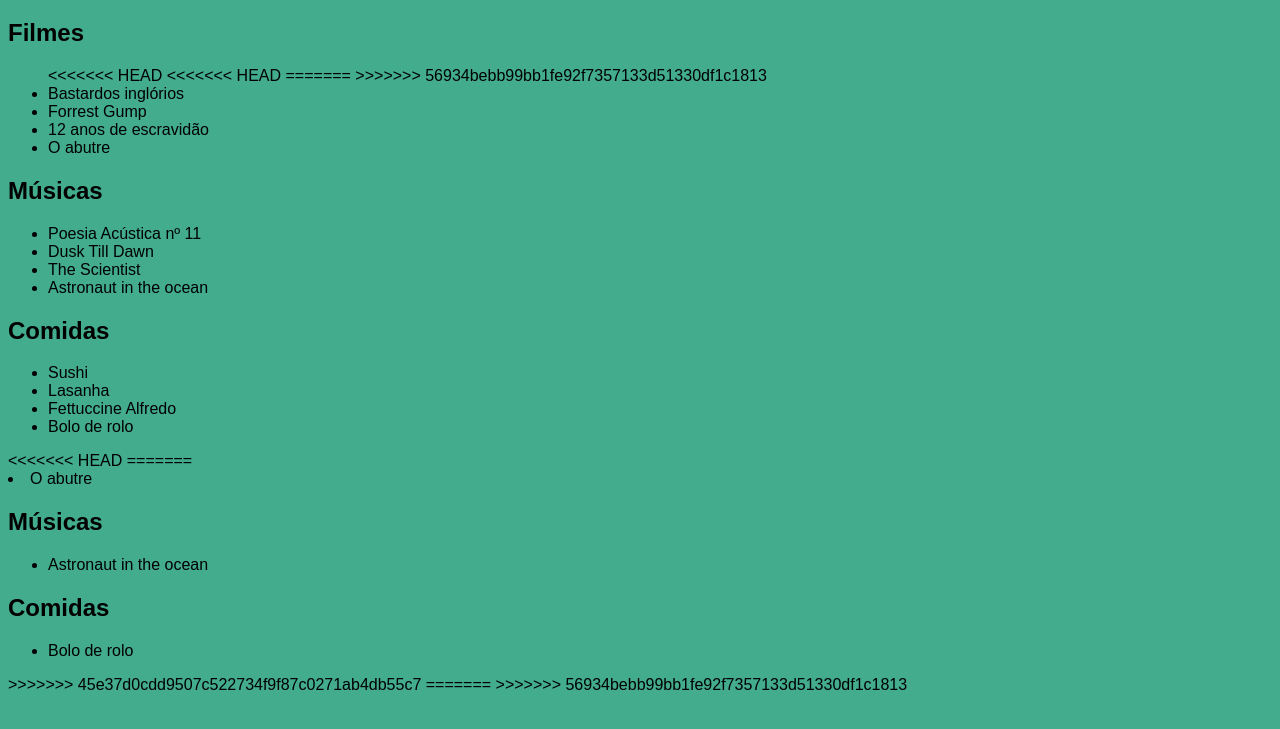
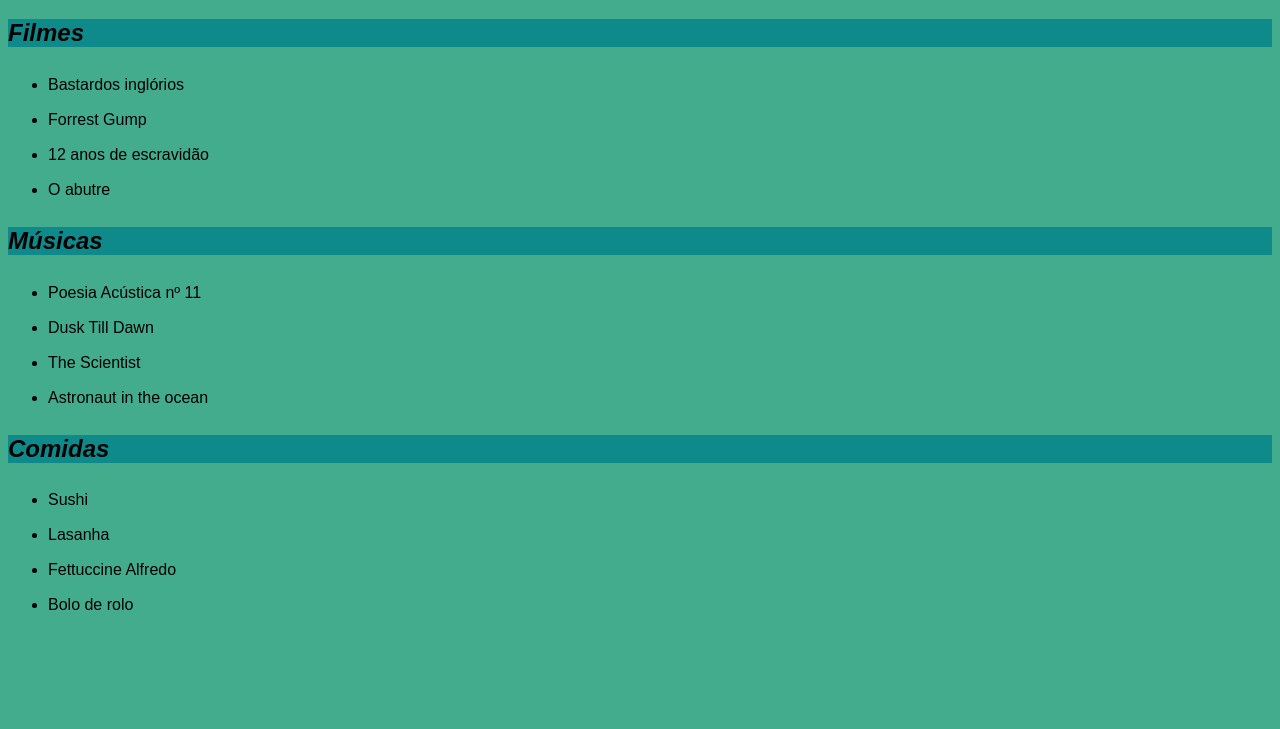
Before and after one commit to FernandoCavalcantii/desafio1, a plain HTML site: page index.html in a window 1280 px wide. Shown: the part 61-790 px from the top of the page. Drawn offline with Linux system fonts and the light colour scheme.

Commit message:
adiciona alteraçoes no arquivo

```diff
--- a/index.html
+++ b/index.html
@@ -15,25 +15,33 @@
       text-align: center;
     }
 
+    h2 {
+      font-style: italic;
+    }
+
+    ul {
+      line-height: 35px;
+    }
+
+    #titulo-style {
+      background-color: rgb(14, 138, 138);
+    }
+
   </style>
 </head>
 <body>
 
   <h1>Lista Conjunta</h1>
 
-  <h2>Filmes</h2>
+  <h2 id="titulo-style">Filmes</h2>
   <ul>
-<<<<<<< HEAD
-<<<<<<< HEAD
-=======
->>>>>>> 56934bebb99bb1fe92f7357133d51330df1c1813
     <li>Bastardos inglórios</li>
     <li>Forrest Gump</li>
     <li>12 anos de escravidão</li>
     <li>O abutre</li>
   </ul>
 
-  <h2>Músicas</h2>
+  <h2 id="titulo-style">Músicas</h2>
   <ul>
     <li>Poesia Acústica nº 11</li>
     <li>Dusk Till Dawn</li>
@@ -41,28 +49,12 @@
     <li>Astronaut in the ocean</li>
   </ul>
 
-  <h2>Comidas</h2>
+  <h2 id="titulo-style">Comidas</h2>
   <ul>
     <li>Sushi</li>
     <li>Lasanha</li>
     <li>Fettuccine Alfredo</li>
     <li>Bolo de rolo</li>
   </ul>
-<<<<<<< HEAD
-
-=======
-    <li>O abutre</li>
-  </ul>
-  <h2>Músicas</h3>
-  <ul>
-    <li>Astronaut in the ocean</li>
-  </ul>
-  <h2>Comidas</h2>
-  <ul>
-    <li>Bolo de rolo</li>
-  </ul>
->>>>>>> 45e37d0cdd9507c522734f9f87c0271ab4db55c7
-=======
->>>>>>> 56934bebb99bb1fe92f7357133d51330df1c1813
 </body>
 </html>
```
